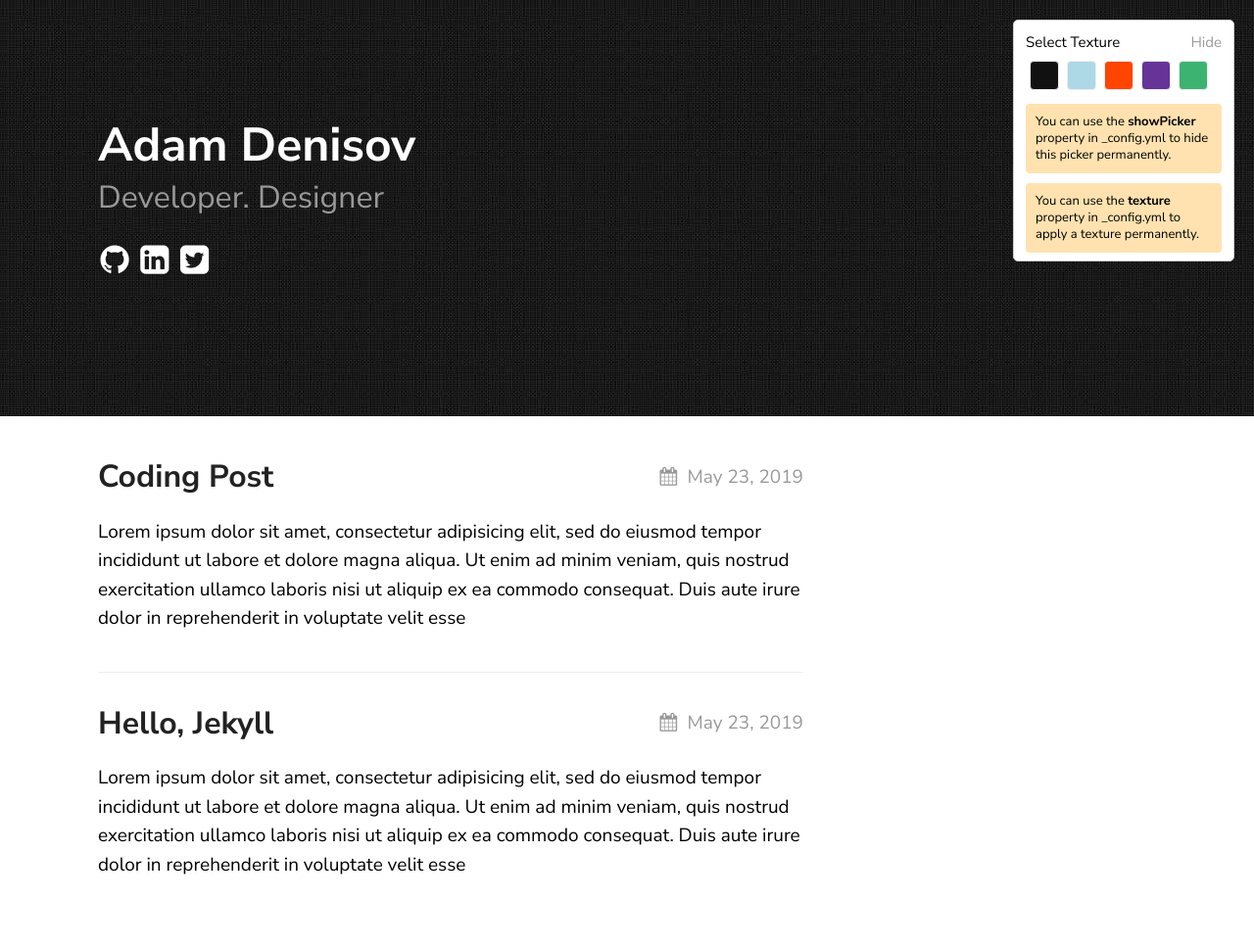
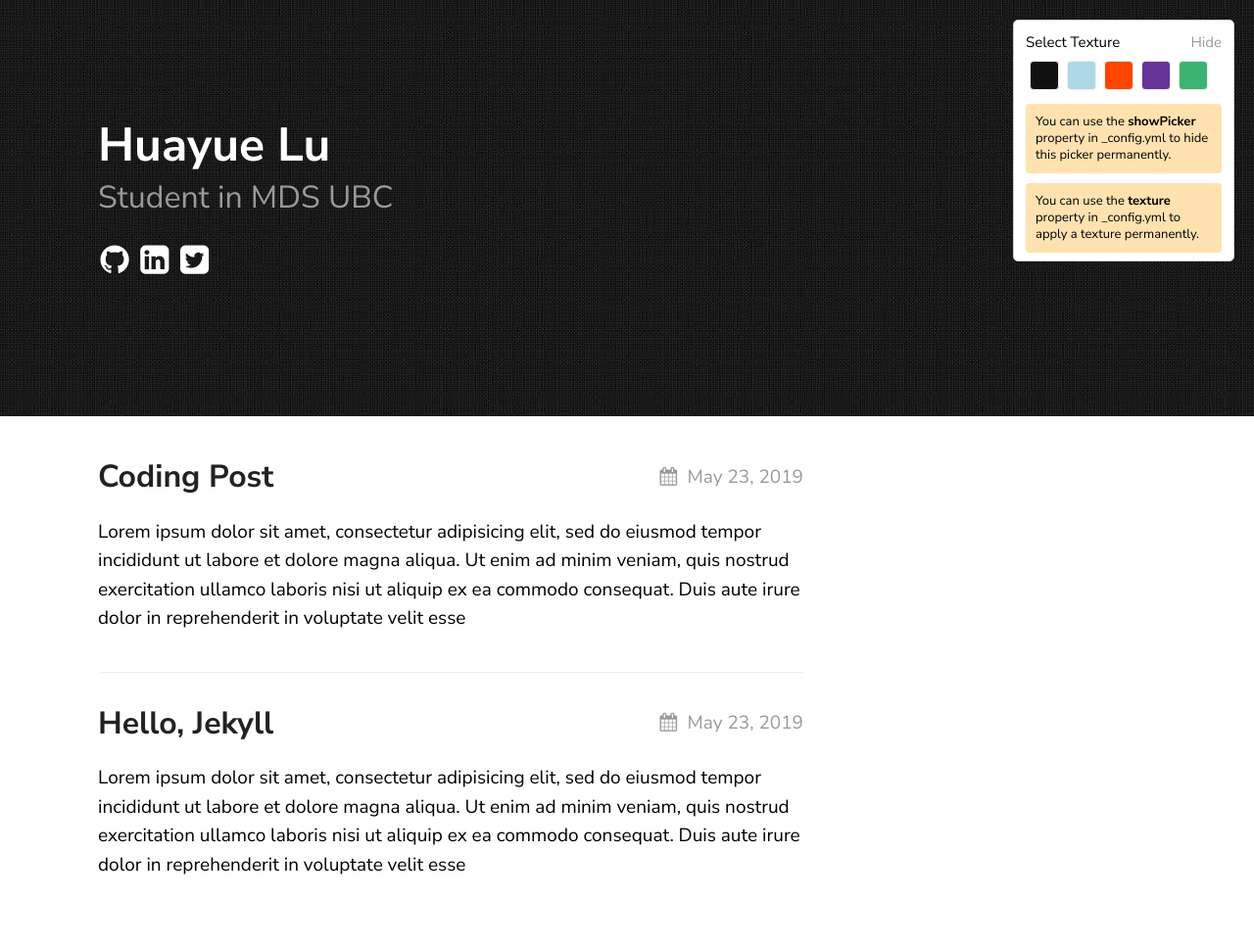
Before and after one commit to samarsault/texture, a Jekyll site: the page built from index.md, in a window 1280 px wide. Shown: the whole page at 98% size. Built offline with Jekyll 4.4.1, drawn with Linux system fonts in a browser that asks for light colours.

Commit message:
update my description

```diff
--- a/_config.yml
+++ b/_config.yml
@@ -13,8 +13,8 @@ sass:
 
 permalink: /posts/:title/
 texture:
-  title: Adam Denisov
-  tagline: Developer. Designer
+  title: Huayue Lu
+  tagline: Student in MDS UBC
   date_format: "%b %-d, %Y"
   style: black
   showNav: false
@@ -22,9 +22,9 @@ texture:
 
   # generate social links in footer
   social_links:
-    twitter: thelehhman
-    github:  thelehhman
-    linkedIn: in/thelehhman
+    twitter: huayue lu
+    github:  mg123
+    linkedIn: none
     rss: rss
 
 
```
